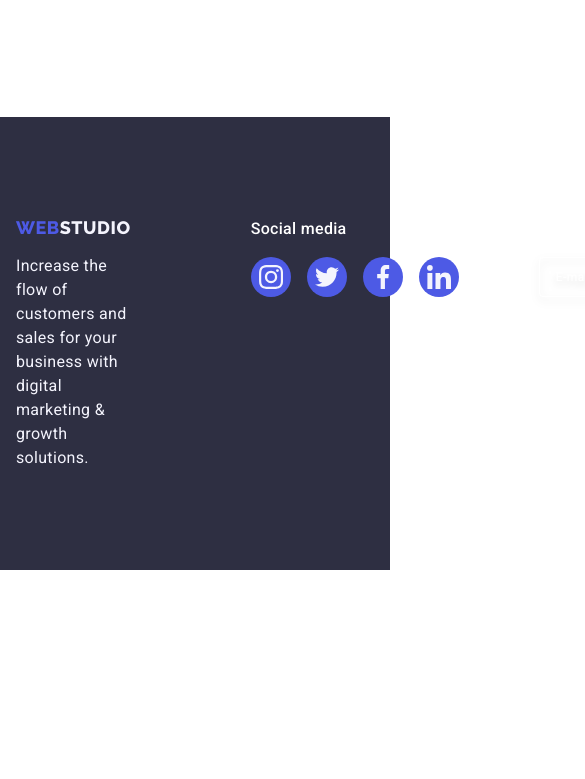
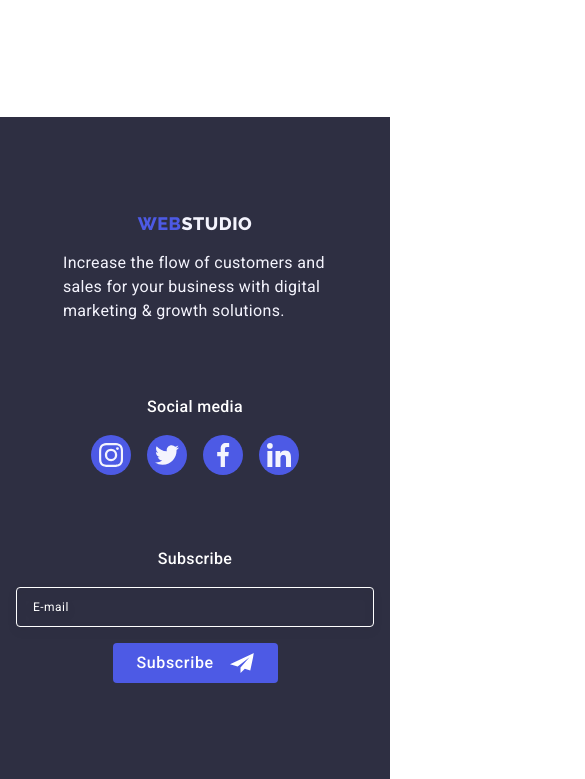
Before and after one commit to Olena1503/goit-markup-hw-06, a plain HTML site: page portfolio.html in a window 390 px wide. Shown: the part 4539-5318 px from the top of the page, 585 px wide, since content can reach past the window. Before the commit the page ends 5109 px from the top, so only its background shows below. Drawn offline with nearby package versions, Linux system fonts and the light colour scheme.

Commit message:
add-footer-mobile

```diff
--- a/css/media.css
+++ b/css/media.css
@@ -1,4 +1,4 @@
-@media screen and (min-width: 428px) {
+@media screen and (min-width: 320px) {
   .container {
     max-width: 428px;
   }
--- a/css/styles.css
+++ b/css/styles.css
@@ -409,15 +409,17 @@ body {
 
 .footer {
   background-color: var(--navyblue);
-  padding-top: 100px;
-  padding-bottom: 100px;
+  /*padding-top: 100px;
+  padding-bottom: 100px;*/
+  padding-top: 96px;
+  padding-bottom: 96px;
 }
 .contanier-footer {
-  display: flex;
-  align-items: baseline;
+  /*display: flex;
+  align-items: baseline;*/
 }
 .contanier-footer-logo {
-  margin-right: 120px;
+  /*margin-right: 120px;*/
 }
 .footer-logo {
   color: var(--iris);
@@ -427,8 +429,9 @@ body {
   line-height: 1.17;
   letter-spacing: 0.03em;
   text-transform: uppercase;
-  display: inline-block;
-  margin-bottom: 16px;
+  display: flex;
+  justify-content: center;
+  margin-bottom: 17px;
 }
 .header-logo-wight {
   color: var(--cloud);
@@ -439,6 +442,8 @@ body {
   letter-spacing: 0.02em;
   color: var(--cloud);
   max-width: 264px;
+  padding-bottom: 72px;
+  margin: 0 auto;
 }
 .sotial-title {
   color: var(--white);
@@ -448,11 +453,13 @@ body {
   line-height: 1.5;
   letter-spacing: 0.02em;
   margin-bottom: 16px;
+  text-align: center;
 }
 .team-contantacs-list {
   display: flex;
   justify-content: center;
   gap: 16px;
+  margin-bottom: 72px;
 }
 .team-contact-link-footer {
   width: 100%;
@@ -471,7 +478,8 @@ body {
 }
 
 .footer-bottom {
-  margin-left: 80px;
+  /*margin-left: 80px;*/
+  width: 100%;
 }
 .footer-form-text {
   color: var(--white);
@@ -480,16 +488,19 @@ body {
   line-height: 1.5;
   letter-spacing: 0.02em;
   margin-bottom: 16px;
+  text-align: center;
 }
 .footer-form {
-  display: flex;
-  gap: 24px;
+  /*display: flex;
+  flex-wrap: wrap;
+  gap: 24px;*/
 }
 .footer-input {
   font-size: 12px;
   line-height: 1.5;
   letter-spacing: 0.04em;
-  width: 264px;
+  /* width: 264px;*/
+  width: 100%;
   height: 40px;
   filter: drop-shadow(0px 4px 4px rgba(0, 0, 0, 0.15));
   border-radius: 4px;
@@ -499,12 +510,13 @@ body {
   outline: transparent;
   margin-right: 24px;
   color: #ffffff;
+  margin-bottom: 16px;
 }
 .footer-input::placeholder {
   color: #ffffff;
 }
 .footer-form-btn {
-  min-width: 165px;
+  max-width: 165px;
   height: 40px;
   padding: 8px 24px;
   cursor: pointer;
@@ -521,12 +533,13 @@ body {
   gap: 16px;
   align-items: center;
   justify-content: center;
+  margin: 0 auto;
   transition-property: background-color;
   transition-duration: 250ms;
   transition-timing-function: cubic-bezier(0.4, 0, 0.2, 1);
 }
 .footer-bnt-send {
-  margin-left: 16px;
+  /*margin-left: 16px;*/
 }
 
 /**----PORTFOLIO-BOOTON-FILTER---------------------------------------------*/
```
Also changed, not shown: index.html (+2 -2 lines).
